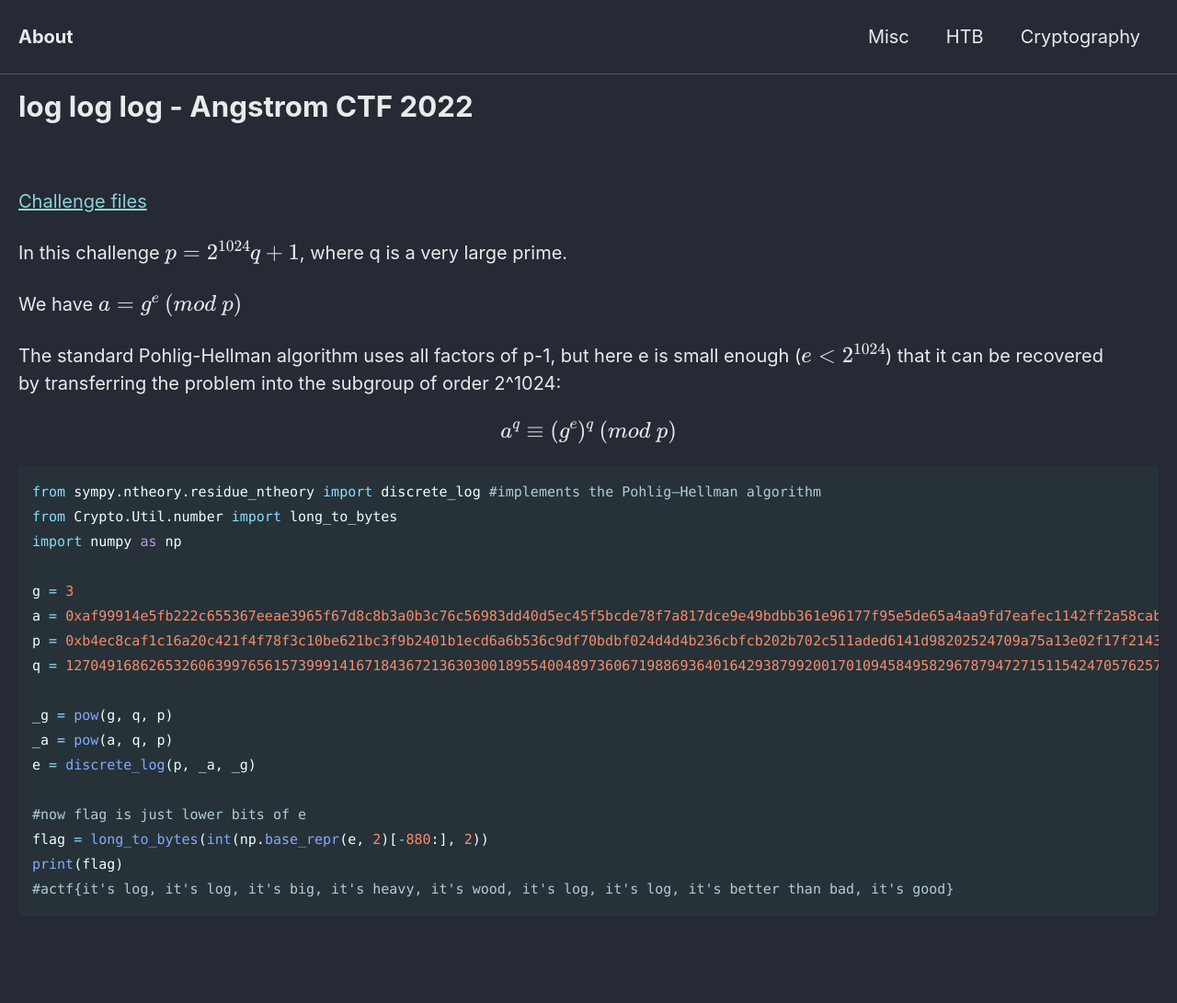
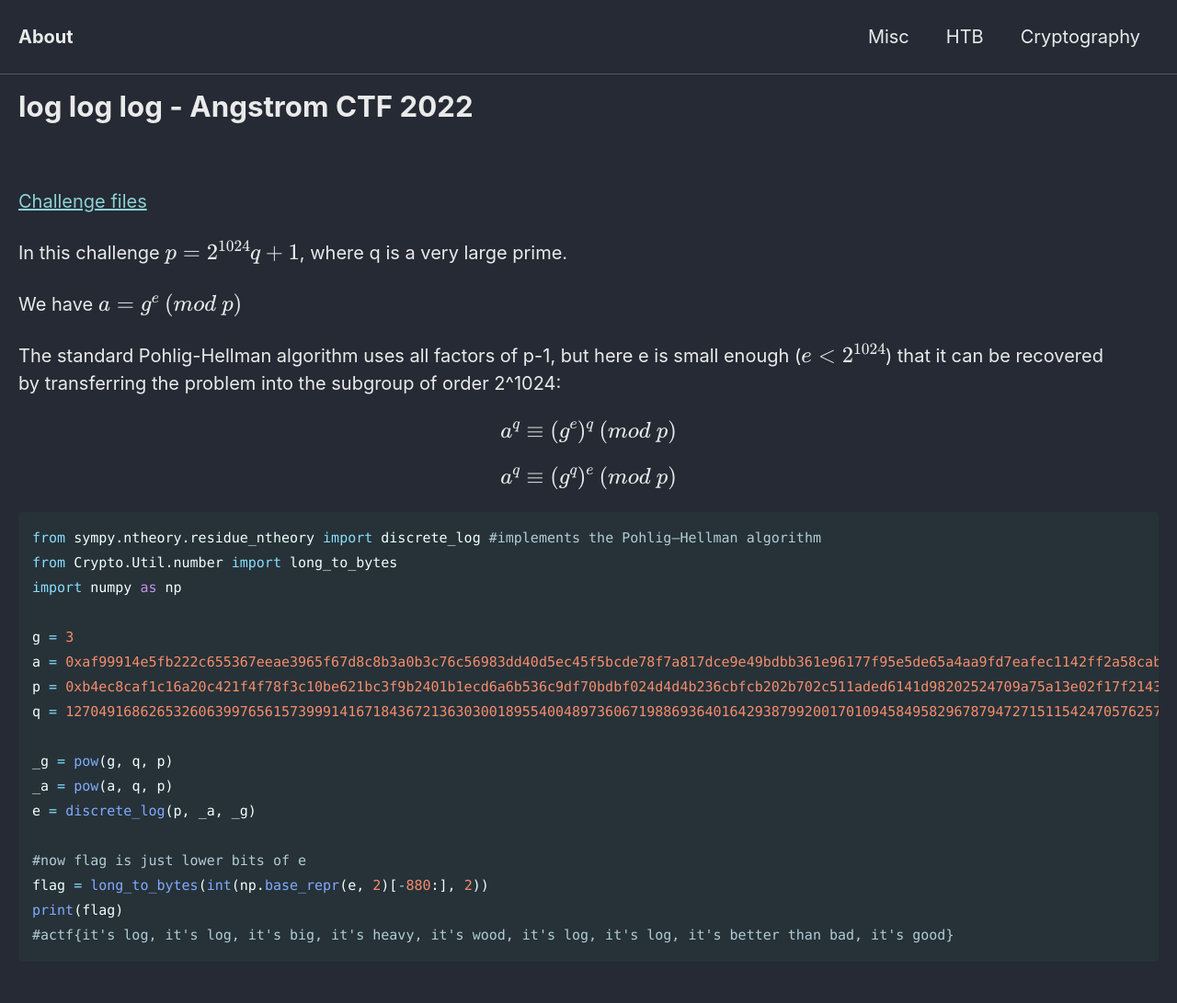
Before and after one commit to Connor-McCartney/Connor-McCartney.github.io, a Jekyll site: the page built from _pages/cryptography/diffie-hellman/logloglog-Angstrom-CTF-2022.md, in a window 1280 px wide. Shown: the whole page at 92% size. Built offline with Jekyll 4.4.1, drawn with Linux system fonts in a browser that asks for light colours; cached includes are drawn as plain includes; before the commit the page ends 1041 px from its top, so only the background shows below that.

Commit message:
Update logloglog-Angstrom-CTF-2022.md

````diff
--- a/_pages/cryptography/diffie-hellman/logloglog-Angstrom-CTF-2022.md
+++ b/_pages/cryptography/diffie-hellman/logloglog-Angstrom-CTF-2022.md
@@ -15,6 +15,8 @@ The standard Pohlig-Hellman algorithm uses all factors of p-1, but here e is sma
 by transferring the problem into the subgroup of order 2^1024:
 
 $$a^q \equiv (g^e)^q \ (mod\ p)$$
+
+$$a^q \equiv (g^q)^e \ (mod\ p)$$
 
 
 ```python
````
